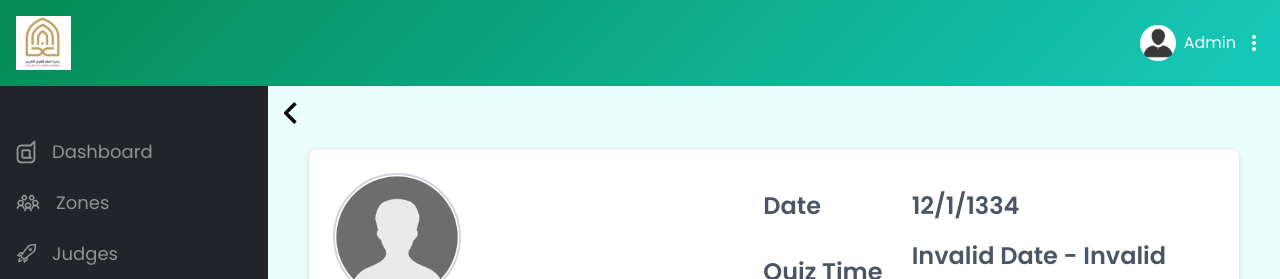
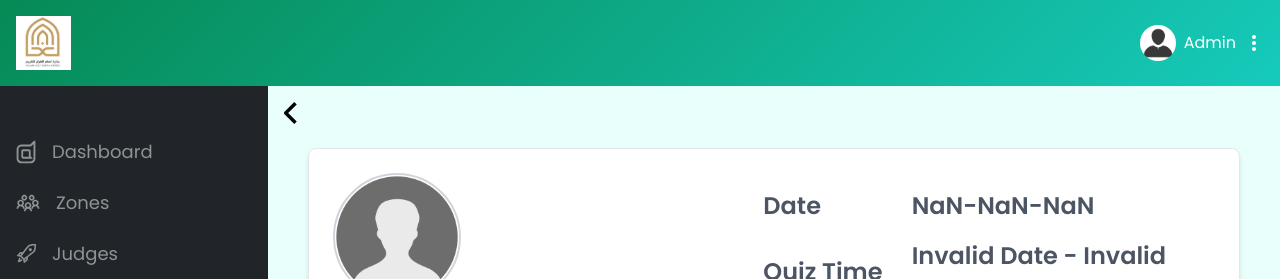
Before and after one commit to auxxweb/quran-webapp-admin, a React (Create React App) app: page /result/1 in a window 1280 px wide. Shown: the top 279 px of the page. Built offline with nearby package versions, Linux system fonts and the light colour scheme; no server answers; sample sign-in values are in the browser's storage.

Commit message:
update response details page date and time

```diff
--- a/src/common/utils.js
+++ b/src/common/utils.js
@@ -1,9 +1,7 @@
-
 // export const PUBLIC_USER_FRONTEND_URL = "http://localhost:3000"
 // export const PUBLIC_USER_FRONTEND_URL = "https://gedexoquiz.auxxweb.in"
-export const PUBLIC_USER_FRONTEND_URL = process.env.REACT_APP_PUBLIC_USER_FRONTEND_URL
-
-
+export const PUBLIC_USER_FRONTEND_URL =
+  process.env.REACT_APP_PUBLIC_USER_FRONTEND_URL;
 
 export const getUserCredential = () => {
   if (typeof window === "undefined") {
@@ -23,11 +21,10 @@ export const getUserCredential = () => {
 
 export const publicRoutes = ["/login", "/forgotPassword", "/changePassword"];
 
-
 const formatOptions = {
   day: "2-digit",
   month: "short",
-  year: "2-digit",
+  year: "2-digit"
 };
 
 const dateAndTimeFormatOptions = {
@@ -35,17 +32,22 @@ const dateAndTimeFormatOptions = {
   month: "short",
   year: "2-digit",
   hour: "numeric",
-  minute: "numeric",
+  minute: "numeric"
 };
 
 const timeFormatOptions = {
   hour: "numeric",
-  minute: "numeric",
+  minute: "numeric"
 };
 
 export const dateFormater = (date) => {
-  const formatedDate = new Date(date).toLocaleString("en-IN", formatOptions);
-  return formatedDate;
+  const newDate = new Date(date);
+
+  const day = String(newDate.getDate()).padStart(2, "0"); // Get day and pad with '0' if needed
+  const month = String(newDate.getMonth() + 1).padStart(2, "0"); // Get month and pad with '0' (months are zero-indexed)
+  const year = newDate.getFullYear(); // Get year
+
+  return `${day}-${month}-${year}`; // Return formatted date in DD-MM-YYYY format
 };
 
 export const dateAndTimeFormater = (date) => {
@@ -57,6 +59,9 @@ export const dateAndTimeFormater = (date) => {
 };
 
 export const timeFormater = (date) => {
-  const formatedTime = new Date(date).toLocaleString("en-IN", timeFormatOptions);
+  const formatedTime = new Date(date).toLocaleString(
+    "en-IN",
+    timeFormatOptions
+  );
   return formatedTime;
 };
--- a/src/components/pages/resultDetails.js
+++ b/src/components/pages/resultDetails.js
@@ -4,7 +4,7 @@ import {
   useEditMarkMutation,
   useGetResultDetailQuery
 } from "../../api/responseAndResult";
-import { timeFormater } from "../../common/utils";
+import { dateFormater, timeFormater } from "../../common/utils";
 
 import placeholder from "../../assets/images/person-placeholder.png";
 import { toast } from "sonner";
@@ -66,9 +66,14 @@ function ResultDetails() {
     // Calculate the difference in milliseconds
     const diffInMs = endDate - startDate;
 
-    // Convert milliseconds to minutes and seconds
-    const diffInSeconds = Math.floor(diffInMs / 1000);
-    return Math.floor(diffInSeconds / 60);
+    // Convert milliseconds to total seconds
+    const totalSeconds = Math.floor(diffInMs / 1000);
+
+    // Calculate minutes and remaining seconds
+    const minutes = Math.floor(totalSeconds / 60);
+    const seconds = totalSeconds % 60;
+
+    return `${minutes}.${seconds}s`
   };
 
   const handleEditclick = (id) => {
@@ -138,7 +143,8 @@ function ResultDetails() {
                   Date
                 </td>
                 <td className="text-2xl font-semibold mt-2 text-gray-600">
-                  12/1/1334
+                  {dateFormater(data?.result?.startTime)}
+
                 </td>
               </tr>
               <tr>
@@ -177,7 +183,6 @@ function ResultDetails() {
                       question?.startTime,
                       question?.endTime
                     )}{" "}
-                    mins
                   </span>
                   <span className="text-[#939393]">
                     | {timeFormater(question?.startTime)} -{" "}
```
